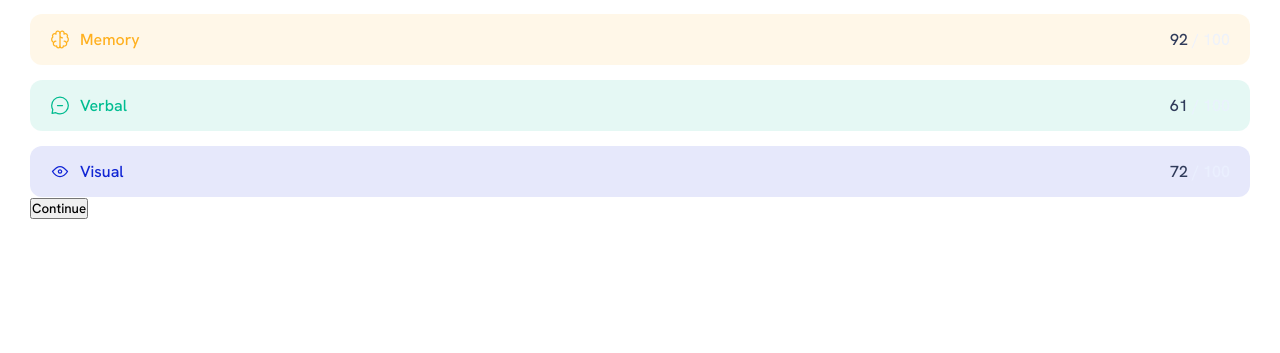
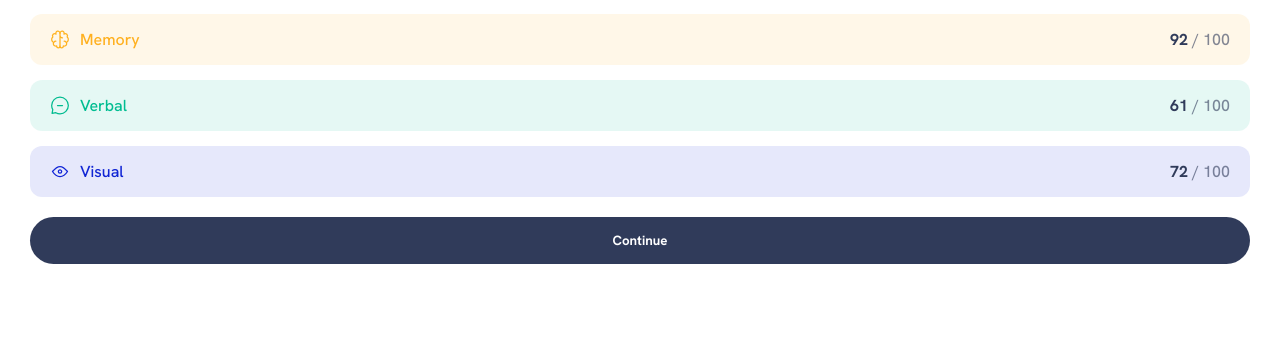
Before and after one commit to jstevenfm/frontMentor-results-summary-component-main, a plain HTML site: page index.html in a window 1280 px wide. Shown: the part 447-800 px from the top of the page. Drawn offline with Linux system fonts and the light colour scheme.

Commit message:
feat - Added styles to button

```diff
--- a/styles/mobile.css
+++ b/styles/mobile.css
@@ -120,11 +120,13 @@ main {
 }
 .categories--sections__score {
   color: var(--dark-gray-blue);
+  font-weight: 700;
 }
 
 .categories--sections__range {
-  color: var(--pale-blue);
-  opacity: 0.8;
+  color: var(--dark-gray-blue);
+  opacity: 0.6;
+  font-weight: 500;
 }
 
 .reaction {
@@ -143,3 +145,18 @@ main {
   color: var(--cobalt-blue);
   background-color:  hsla(234, 85%, 45%, 0.1);
 }
+
+button {
+  width: 100%;
+  margin: 20px 0 0 0;
+  padding: 15px;
+  border-radius: 24px;
+  -webkit-border-radius: 24px;
+  -moz-border-radius: 24px;
+  -ms-border-radius: 24px;
+  -o-border-radius: 24px;
+  border: none;
+  background-color: var(--dark-gray-blue);
+  color: var(--white);
+  font-weight: 700;
+}
```
